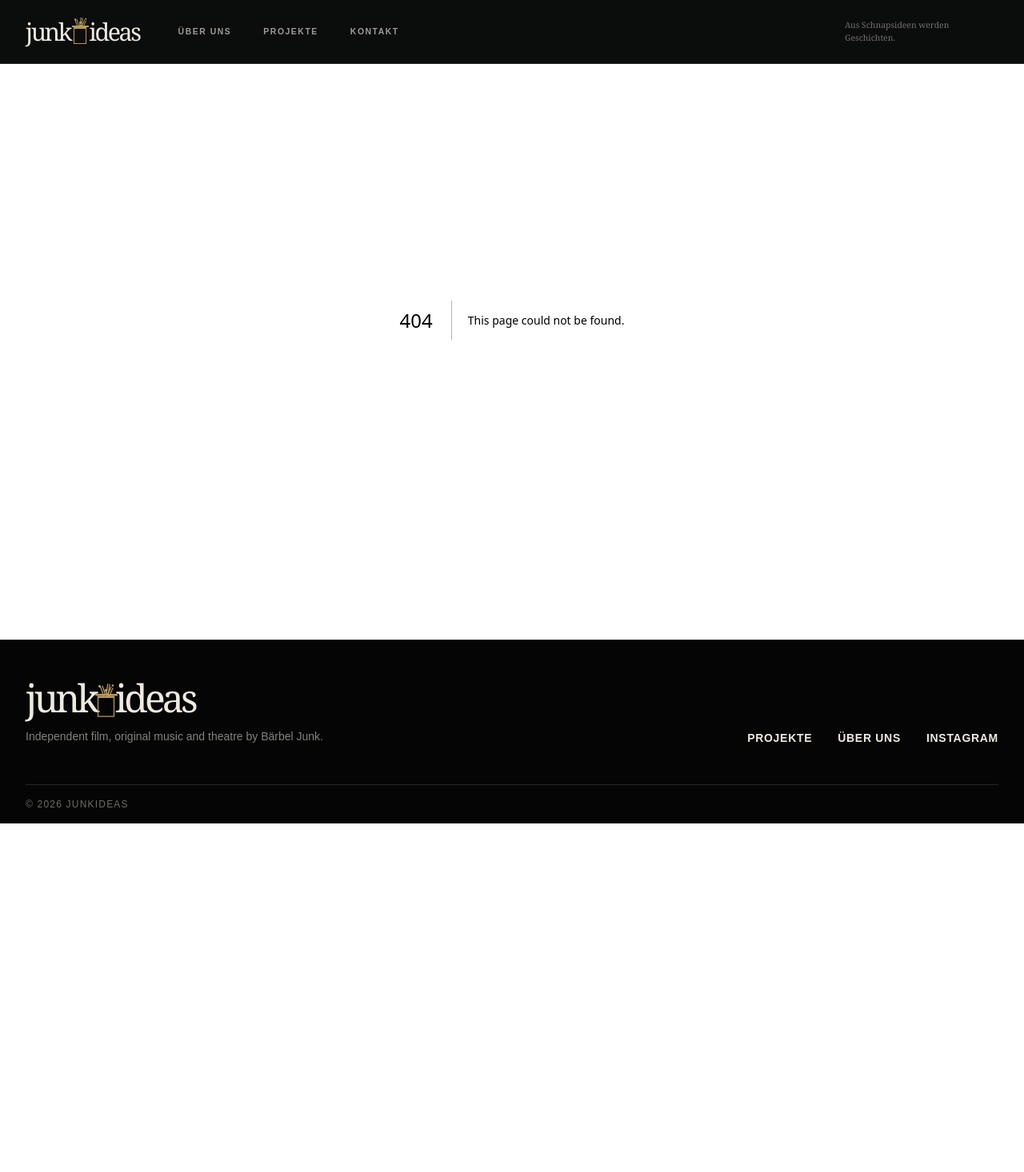
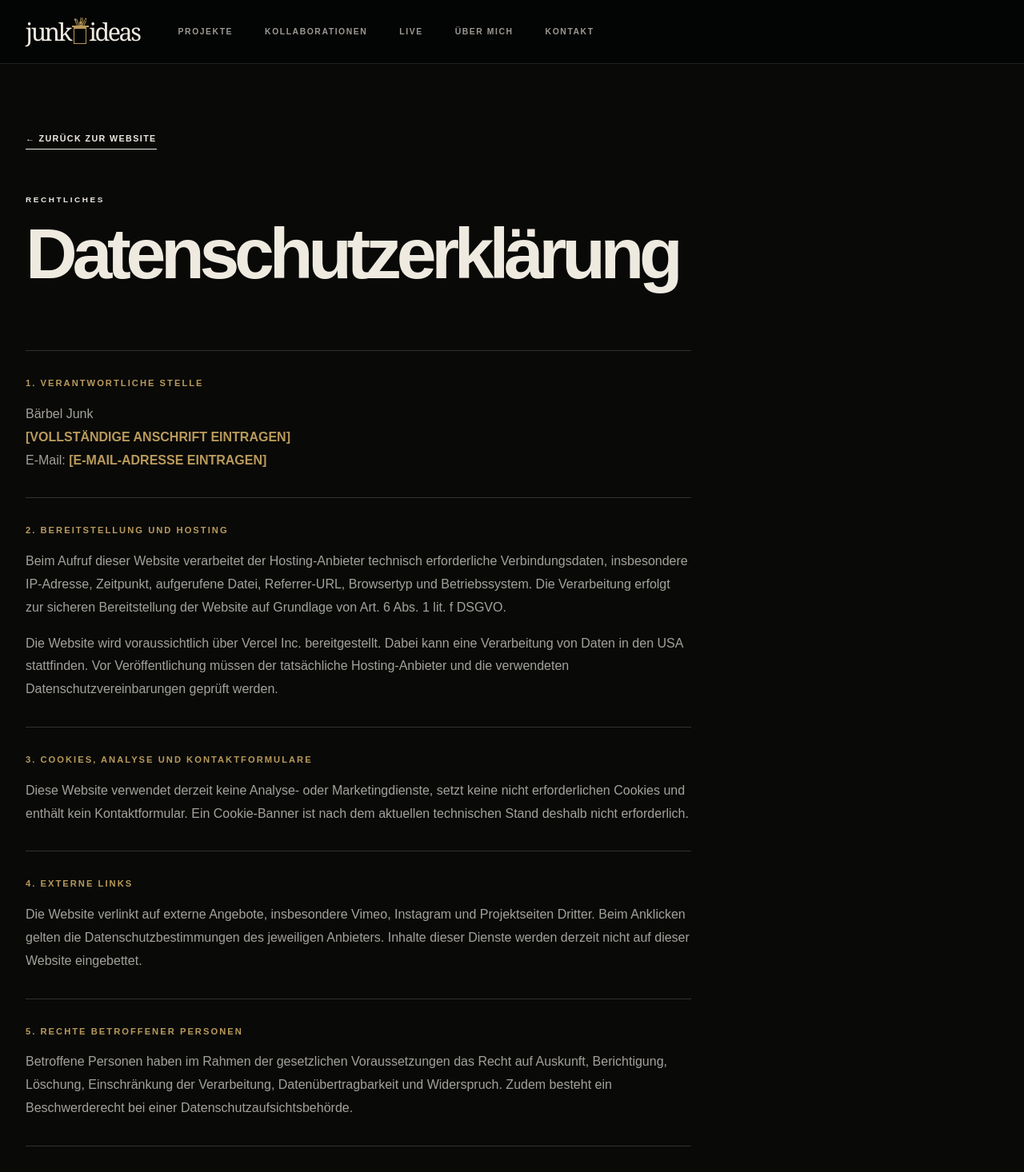
Before and after one commit to platform-eva/junkideas, a Next.js app: page /datenschutz in a window 1280 px wide. Before the commit this address had no page. Shown: the top 1466 px of the page at 80% size. Before the commit the page ends 1030 px from the top, so only its background shows below. Built offline with nearby package versions, Linux system fonts and the light colour scheme.

Commit message:
Refine portfolio sections and legal pages

```diff
--- /dev/null
+++ b/app/datenschutz/page.tsx
@@ -0,0 +1,77 @@
+import type { Metadata } from "next";
+import LegalPage from "@/components/LegalPage";
+
+export const metadata: Metadata = { title: "Datenschutz" };
+
+export default function DatenschutzPage() {
+  return (
+    <LegalPage eyebrow="Rechtliches" title="Datenschutzerklärung">
+      <section>
+        <h2>1. Verantwortliche Stelle</h2>
+        <p>
+          Bärbel Junk
+          <br />
+          <strong>[VOLLSTÄNDIGE ANSCHRIFT EINTRAGEN]</strong>
+          <br />
+          E-Mail: <strong>[E-MAIL-ADRESSE EINTRAGEN]</strong>
+        </p>
+      </section>
+      <section>
+        <h2>2. Bereitstellung und Hosting</h2>
+        <p>
+          Beim Aufruf dieser Website verarbeitet der Hosting-Anbieter technisch
+          erforderliche Verbindungsdaten, insbesondere IP-Adresse, Zeitpunkt,
+          aufgerufene Datei, Referrer-URL, Browsertyp und Betriebssystem. Die
+          Verarbeitung erfolgt zur sicheren Bereitstellung der Website auf
+          Grundlage von Art. 6 Abs. 1 lit. f DSGVO.
+        </p>
+        <p>
+          Die Website wird voraussichtlich über Vercel Inc. bereitgestellt.
+          Dabei kann eine Verarbeitung von Daten in den USA stattfinden. Vor
+          Veröffentlichung müssen der tatsächliche Hosting-Anbieter und die
+          verwendeten Datenschutzvereinbarungen geprüft werden.
+        </p>
+      </section>
+      <section>
+        <h2>3. Cookies, Analyse und Kontaktformulare</h2>
+        <p>
+          Diese Website verwendet derzeit keine Analyse- oder Marketingdienste,
+          setzt keine nicht erforderlichen Cookies und enthält kein
+          Kontaktformular. Ein Cookie-Banner ist nach dem aktuellen technischen
+          Stand deshalb nicht erforderlich.
+        </p>
+      </section>
+      <section>
+        <h2>4. Externe Links</h2>
+        <p>
+          Die Website verlinkt auf externe Angebote, insbesondere Vimeo,
+          Instagram und Projektseiten Dritter. Beim Anklicken gelten die
+          Datenschutzbestimmungen des jeweiligen Anbieters. Inhalte dieser
+          Dienste werden derzeit nicht auf dieser Website eingebettet.
+        </p>
+      </section>
+      <section>
+        <h2>5. Rechte betroffener Personen</h2>
+        <p>
+          Betroffene Personen haben im Rahmen der gesetzlichen Voraussetzungen
+          das Recht auf Auskunft, Berichtigung, Löschung, Einschränkung der
+          Verarbeitung, Datenübertragbarkeit und Widerspruch. Zudem besteht ein
+          Beschwerderecht bei einer Datenschutzaufsichtsbehörde.
+        </p>
+      </section>
+      <section>
+        <h2>6. Stand und Änderungen</h2>
+        <p>
+          Stand: Juni 2026. Diese Datenschutzerklärung muss angepasst werden,
+          wenn weitere Dienste, eingebettete Medien, Formulare,
+          Analysewerkzeuge oder Cookies eingesetzt werden.
+        </p>
+      </section>
+      <aside className="legal-warning">
+        Diese Vorlage ersetzt keine individuelle Rechtsberatung. Anschrift,
+        E-Mail-Adresse und tatsächlicher Hosting-Anbieter müssen vor
+        Veröffentlichung geprüft und ergänzt werden.
+      </aside>
+    </LegalPage>
+  );
+}
--- a/app/globals.css
+++ b/app/globals.css
@@ -1,7 +1,7 @@
 @import "tailwindcss";
 
 :root {
-  --cinematic-layout: 2;
+  --cinematic-layout: 3;
   --paper: #090908;
   --ink: #eeeae0;
   --coral: #b99a5b;
@@ -60,6 +60,8 @@ a:focus-visible, button:focus-visible { outline: 1px solid currentColor; outline
 .nav-link::after { position: absolute; right: 0; bottom: .2rem; left: 0; height: 1px; background: var(--ink); content: ""; transform: scaleX(0); transform-origin: right; transition: transform 250ms ease; }
 .nav-link:hover { color: var(--ink); }
 .nav-link:hover::after { transform: scaleX(1); transform-origin: left; }
+.nav-link-active { color: var(--coral); }
+.nav-link-active::after { background: var(--coral); transform: scaleX(1); }
 
 .button-dark, .button-light, .button-outline, .button-ghost {
   display: inline-flex; align-items: center; justify-content: center; border: 1px solid var(--ink); padding: .9rem 1.25rem;
@@ -103,6 +105,14 @@ a:focus-visible, button:focus-visible { outline: 1px solid currentColor; outline
 .about-monogram p { max-width: 15rem; font-size: .62rem; font-weight: 700; letter-spacing: .18em; line-height: 1.7; text-transform: uppercase; }
 .feature-statement { background: #11110f; }
 .site-footer { border-top: 1px solid color-mix(in srgb, var(--ink) 18%, transparent); background: #050505; color: var(--ink); }
+.legal-page { min-height: 100svh; padding-block: 10rem 7rem; }
+.legal-content { max-width: 52rem; margin-top: 5rem; }
+.legal-content section { border-top: 1px solid color-mix(in srgb, var(--ink) 18%, transparent); padding-block: 2rem; }
+.legal-content h2 { margin-bottom: 1rem; color: var(--coral); font-size: .7rem; font-weight: 700; letter-spacing: .18em; text-transform: uppercase; }
+.legal-content p { color: color-mix(in srgb, var(--ink) 68%, transparent); line-height: 1.8; }
+.legal-content p + p { margin-top: 1rem; }
+.legal-content strong { color: var(--coral); font-weight: 700; }
+.legal-warning { margin-top: 2rem; border: 1px solid var(--coral); padding: 1.25rem; color: var(--coral); font-size: .8rem; line-height: 1.7; }
 
 @media (hover: none) {
   .project-card:hover { transform: none; }
@@ -115,8 +125,9 @@ a:focus-visible, button:focus-visible { outline: 1px solid currentColor; outline
   .main-nav { min-height: 7.25rem; flex-direction: column; align-items: stretch; justify-content: center; gap: .65rem; padding-block: .8rem; }
   .logo-word { font-size: 1.55rem; }
   .logo-bin { margin-inline: .08rem; transform: scale(.88); }
-  .nav-items { width: 100%; display: grid; grid-template-columns: repeat(3, 1fr); gap: 0; border-top: 1px solid color-mix(in srgb, var(--ink) 14%, transparent); font-size: .62rem; }
-  .nav-link { min-height: 2.75rem; display: inline-flex; align-items: center; justify-content: center; padding-inline: .25rem; }
+  .nav-items { width: 100%; display: flex; justify-content: flex-start; gap: 0; overflow-x: auto; border-top: 1px solid color-mix(in srgb, var(--ink) 14%, transparent); font-size: .58rem; scrollbar-width: none; }
+  .nav-items::-webkit-scrollbar { display: none; }
+  .nav-link { min-width: max-content; min-height: 2.75rem; display: inline-flex; flex: 1 0 auto; align-items: center; justify-content: center; padding-inline: .85rem; }
   .nav-link + .nav-link { border-left: 1px solid color-mix(in srgb, var(--ink) 14%, transparent); }
   .hero .page-shell { min-height: calc(100svh - 7.25rem); padding-block: 3.5rem; }
   .hero-title { font-size: clamp(4.6rem, 25vw, 7rem); }
@@ -155,11 +166,6 @@ a:focus-visible, button:focus-visible { outline: 1px solid currentColor; outline
   margin-inline: auto;
 }
 
-.nav-quote,
-.nav-credit {
-  display: none;
-}
-
 .site-content {
   min-width: 0;
   flex: 1;
@@ -167,6 +173,8 @@ a:focus-visible, button:focus-visible { outline: 1px solid currentColor; outline
 
 #projects,
 #all-projects,
+#collaborations,
+#live,
 #about,
 #contact {
   scroll-margin-top: 6rem;
@@ -336,20 +344,6 @@ a:focus-visible, button:focus-visible { outline: 1px solid currentColor; outline
     padding: .75rem 0;
   }
 
-  .nav-quote {
-    display: block;
-    max-width: 12rem;
-    margin: 0 0 0 auto;
-    color: color-mix(in srgb, var(--ink) 45%, transparent);
-    font-family: Georgia, "Times New Roman", serif;
-    font-size: .65rem;
-    line-height: 1.5;
-  }
-
-  .nav-credit {
-    display: none;
-  }
-
   .site-content,
   .site-footer {
     margin-left: 0;
@@ -357,6 +351,8 @@ a:focus-visible, button:focus-visible { outline: 1px solid currentColor; outline
 
   #projects,
   #all-projects,
+  #collaborations,
+  #live,
   #about,
   #contact {
     scroll-margin-top: 5rem;
@@ -374,6 +370,9 @@ a:focus-visible, button:focus-visible { outline: 1px solid currentColor; outline
 }
 
 @media (max-width: 639px) {
+  .legal-page { padding-block: 9rem 5rem; }
+  .legal-page .section-title { font-size: clamp(2rem, 8.5vw, 3.4rem); overflow-wrap: normal; hyphens: auto; }
+  .legal-content { margin-top: 3rem; }
   .hero {
     min-height: calc(100svh - 7.25rem);
   }
--- /dev/null
+++ b/app/impressum/page.tsx
@@ -0,0 +1,46 @@
+import type { Metadata } from "next";
+import LegalPage from "@/components/LegalPage";
+
+export const metadata: Metadata = { title: "Impressum" };
+
+export default function ImpressumPage() {
+  return (
+    <LegalPage eyebrow="Rechtliches" title="Impressum">
+      <section>
+        <h2>Angaben gemäß § 5 DDG</h2>
+        <p>
+          Bärbel Junk
+          <br />
+          <strong>[VOLLSTÄNDIGE STRASSE UND HAUSNUMMER EINTRAGEN]</strong>
+          <br />
+          <strong>[PLZ UND ORT EINTRAGEN]</strong>
+          <br />
+          Deutschland
+        </p>
+      </section>
+      <section>
+        <h2>Kontakt</h2>
+        <p>E-Mail: <strong>[E-MAIL-ADRESSE EINTRAGEN]</strong></p>
+      </section>
+      <section>
+        <h2>Redaktionell verantwortlich</h2>
+        <p>Bärbel Junk, Anschrift wie oben</p>
+      </section>
+      <section>
+        <h2>Urheberrecht</h2>
+        <p>
+          Die durch die Seitenbetreiberin erstellten Inhalte und Werke
+          unterliegen dem deutschen Urheberrecht. Beiträge Dritter sind als
+          solche gekennzeichnet. Eine Nutzung außerhalb der Grenzen des
+          Urheberrechts bedarf der vorherigen Zustimmung der jeweiligen
+          Rechteinhaberin oder des jeweiligen Rechteinhabers.
+        </p>
+      </section>
+      <aside className="legal-warning">
+        Vor Veröffentlichung müssen die markierten Platzhalter durch eine
+        ladungsfähige Anschrift und eine erreichbare E-Mail-Adresse ersetzt
+        werden.
+      </aside>
+    </LegalPage>
+  );
+}
--- a/app/page.tsx
+++ b/app/page.tsx
@@ -25,16 +25,6 @@ const featuredProjects = [
     label: "Watch teaser",
     status: "Work in progress",
   },
-  {
-    title: "Von Ümpfen, Strümpfen und (K)Einhörnern",
-    category: "Music Theatre",
-    year: "Die Glorreichen Fünf",
-    description:
-      "A playful music theatre production full of strange creatures, sounds and unexpected turns.",
-    href: "http://www.henrike-baumgart.de/?q=content/von-uempfen-struempfen-und-keinhoernern",
-    accent: "blue" as const,
-    label: "Discover piece",
-  },
 ];
 
 export default function Home() {
@@ -45,28 +35,32 @@ export default function Home() {
       <section className="projects-home page-shell py-20 sm:py-28" id="projects">
         <div className="mb-10 flex flex-col gap-5 sm:mb-14 sm:flex-row sm:items-end sm:justify-between">
           <div>
-            <p className="eyebrow">Selected work</p>
+            <p className="eyebrow">Eigene Projekte</p>
             <h2 className="section-title max-w-3xl">
-              Films, music and stories that refuse to stay in one box.
+              Filme zwischen Erinnerung, Musik und Begegnung.
             </h2>
           </div>
-          <Link className="text-link shrink-0" href="#all-projects">
-            Alle Projekte <span aria-hidden="true">↓</span>
+          <Link className="text-link shrink-0" href="#collaborations">
+            Kollaborationen <span aria-hidden="true">↓</span>
           </Link>
         </div>
-        <div className="grid gap-6 lg:grid-cols-3">
+        <div className="grid gap-6 md:grid-cols-2">
           {featuredProjects.map((project) => (
             <ProjectCard key={project.title} {...project} />
           ))}
         </div>
       </section>
 
-      <section className="all-projects-section page-shell pb-20 sm:pb-28" id="all-projects">
+      <section className="all-projects-section page-shell pb-20 sm:pb-28" id="collaborations">
         <div className="mb-8 flex items-center gap-5">
-          <h2 className="font-display text-4xl tracking-[-0.04em]">Weitere Projekte</h2>
+          <h2 className="font-display text-4xl tracking-[-0.04em]">Kollaborationen</h2>
           <div className="h-px flex-1 bg-ink/20" />
         </div>
-        <div className="grid gap-6 md:grid-cols-2">
+        <p className="mb-10 max-w-2xl text-lg leading-relaxed text-ink/60">
+          Projekte, die gemeinsam mit Künstlerinnen, Künstlern und Ensembles
+          entstehen.
+        </p>
+        <div className="grid gap-6 lg:grid-cols-3">
           <ProjectCard
             accent="blue"
             category="Film"
@@ -76,6 +70,15 @@ export default function Home() {
             status="In Entwicklung"
             title="Pianoman by Felipe Quiroga"
             year="Bolivien, 2026"
+          />
+          <ProjectCard
+            accent="green"
+            category="Musiktheater"
+            description="Ein Kindermusiktheater der Künstlergruppe Die Glorreichen Fünf."
+            href="http://www.henrike-baumgart.de/?q=content/von-uempfen-struempfen-und-keinhoernern"
+            label="Stück entdecken"
+            title="Von Ümpfen, Strümpfen und (K)Einhörnern"
+            year="Die Glorreichen Fünf"
           />
           <ProjectCard
             accent="sun"
@@ -89,11 +92,29 @@ export default function Home() {
         </div>
       </section>
 
+      <section className="live-section page-shell py-20 sm:py-28" id="live">
+        <div className="grid gap-10 border-y border-ink/20 py-12 lg:grid-cols-[0.45fr_1.55fr]">
+          <div>
+            <p className="eyebrow">Live-Termine</p>
+            <p className="mt-4 text-sm text-ink/45">Screenings · Musik · Theater</p>
+          </div>
+          <div>
+            <h2 className="section-title max-w-4xl">
+              Neue Termine sind in Planung.
+            </h2>
+            <p className="mt-8 max-w-xl text-lg leading-relaxed text-ink/60">
+              Informationen zu kommenden Vorführungen, Konzerten und
+              Musiktheater-Terminen werden hier veröffentlicht.
+            </p>
+          </div>
+        </div>
+      </section>
+
       <section className="about-home page-shell py-20 sm:py-28" id="about">
         <div className="grid gap-8 border-b border-ink/20 pb-12 lg:grid-cols-[0.45fr_1.55fr]">
-          <p className="eyebrow">Über uns</p>
+          <p className="eyebrow">Über mich</p>
           <h2 className="section-title max-w-5xl">
-            Bärbel Junk arbeitet zwischen Film, Musik und Theater.
+            Bärbel Junk ist Music & Film Artist.
           </h2>
         </div>
         <div className="about-portrait mt-12">
@@ -121,8 +142,8 @@ export default function Home() {
               komponiert.
             </p>
             <p>
-              Junkideas ist der Raum für diese kollaborative Praxis: für
-              experimentelle Filme, eigene Musik und szenisches Erzählen.
+              Junkideas ist der Raum für eigene Projekte und Kollaborationen:
+              für experimentelle Filme, Musik und szenisches Erzählen.
             </p>
           </div>
         </div>
--- a/components/Footer.tsx
+++ b/components/Footer.tsx
@@ -13,7 +13,11 @@ export default function Footer() {
         </div>
         <div className="flex flex-wrap gap-x-8 gap-y-3 text-sm font-bold uppercase tracking-wider sm:justify-end">
           <Link href="/#projects">Projekte</Link>
-          <Link href="/#about">Über uns</Link>
+          <Link href="/#collaborations">Kollaborationen</Link>
+          <Link href="/#live">Live</Link>
+          <Link href="/#about">Über mich</Link>
+          <Link href="/impressum">Impressum</Link>
+          <Link href="/datenschutz">Datenschutz</Link>
           <a href="https://www.instagram.com/pianoman.lapelicula/" rel="noreferrer" target="_blank">
             Instagram
           </a>
--- a/components/Hero.tsx
+++ b/components/Hero.tsx
@@ -15,7 +15,7 @@ export default function Hero() {
       <div className="hero-shade" />
       <div className="hero-content">
         <div className="hero-copy">
-          <p className="eyebrow">Junkideas · Bärbel Junk</p>
+          <p className="eyebrow">Bärbel Junk · Music & Film Artist</p>
           <h1 className="hero-story">
             Aus Schnapsideen
             <span>werden Geschichten.</span>
--- /dev/null
+++ b/components/LegalPage.tsx
@@ -0,0 +1,24 @@
+import Link from "next/link";
+
+export default function LegalPage({
+  eyebrow,
+  title,
+  children,
+}: {
+  eyebrow: string;
+  title: string;
+  children: React.ReactNode;
+}) {
+  return (
+    <main className="legal-page">
+      <div className="page-shell">
+        <Link className="text-link mb-14" href="/">
+          ← Zurück zur Website
+        </Link>
+        <p className="eyebrow">{eyebrow}</p>
+        <h1 className="section-title mt-5 max-w-5xl">{title}</h1>
+        <div className="legal-content">{children}</div>
+      </div>
+    </main>
+  );
+}
--- a/components/Navbar.tsx
+++ b/components/Navbar.tsx
@@ -1,26 +1,57 @@
+"use client";
+
 import Link from "next/link";
+import { useEffect, useState } from "react";
 import Logo from "@/components/Logo";
 
 const links = [
-  { href: "/#about", label: "Über uns" },
   { href: "/#projects", label: "Projekte" },
+  { href: "/#collaborations", label: "Kollaborationen" },
+  { href: "/#live", label: "Live" },
+  { href: "/#about", label: "Über mich" },
   { href: "/#contact", label: "Kontakt" },
 ];
 
 export default function Navbar() {
+  const [activeSection, setActiveSection] = useState("");
+
+  useEffect(() => {
+    const sections = ["projects", "collaborations", "live", "about", "contact"]
+      .map((id) => document.getElementById(id))
+      .filter((section): section is HTMLElement => Boolean(section));
+
+    const observer = new IntersectionObserver(
+      (entries) => {
+        const visible = entries
+          .filter((entry) => entry.isIntersecting)
+          .sort((a, b) => b.intersectionRatio - a.intersectionRatio)[0];
+
+        if (visible) {
+          setActiveSection(visible.target.id);
+        }
+      },
+      { rootMargin: "-20% 0px -65% 0px", threshold: [0, 0.1, 0.25] },
+    );
+
+    sections.forEach((section) => observer.observe(section));
+    return () => observer.disconnect();
+  }, []);
+
   return (
     <header className="site-nav">
       <nav className="main-nav" aria-label="Main navigation">
         <Logo />
         <div className="nav-items">
           {links.map((link) => (
-            <Link className="nav-link" href={link.href} key={link.href}>
+            <Link
+              className={`nav-link ${activeSection === link.href.slice(2) ? "nav-link-active" : ""}`}
+              href={link.href}
+              key={link.href}
+            >
               {link.label}
             </Link>
           ))}
         </div>
-        <p className="nav-quote">Aus Schnapsideen werden Geschichten.</p>
-        <p className="nav-credit">Film · Musik · Theater</p>
       </nav>
     </header>
   );
```
